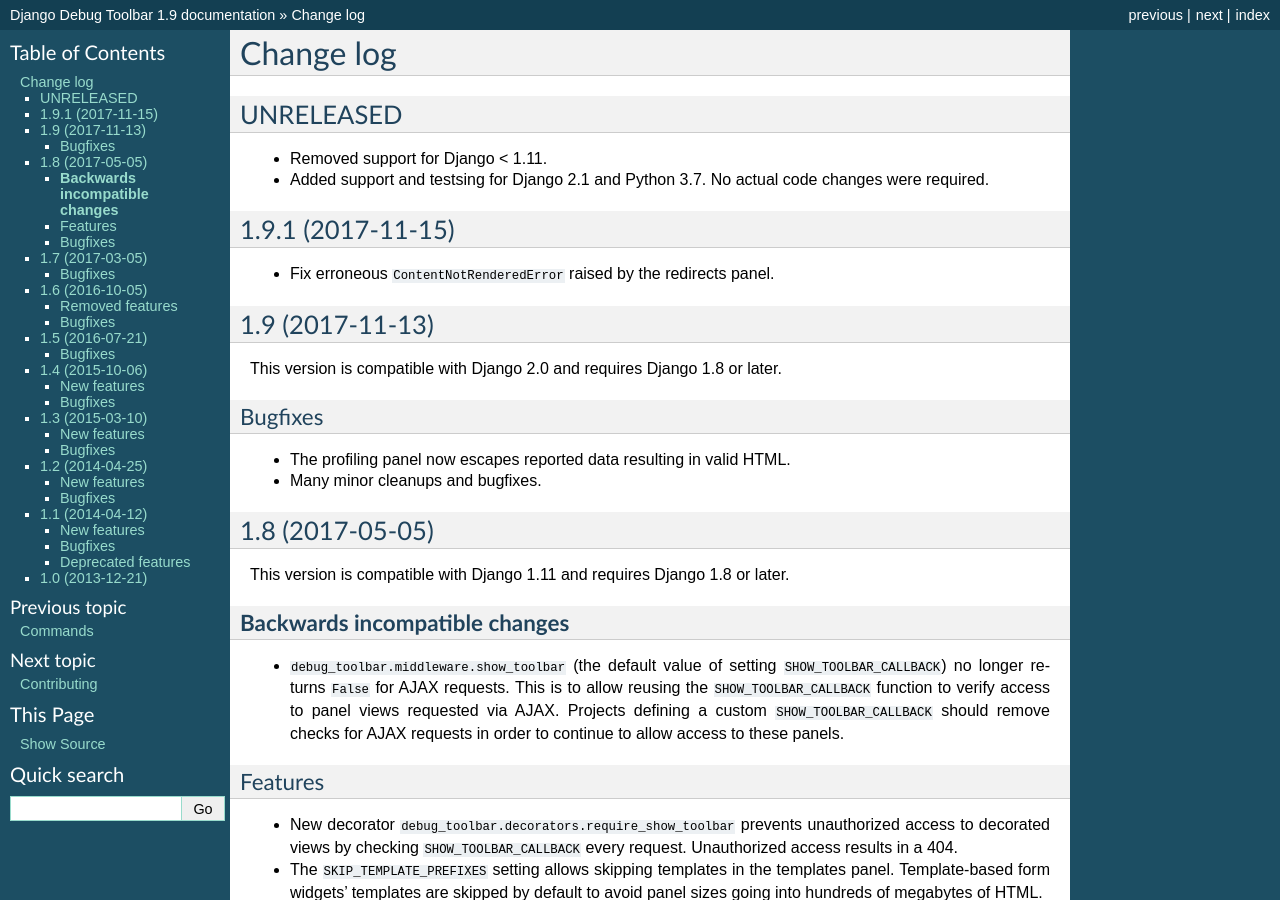
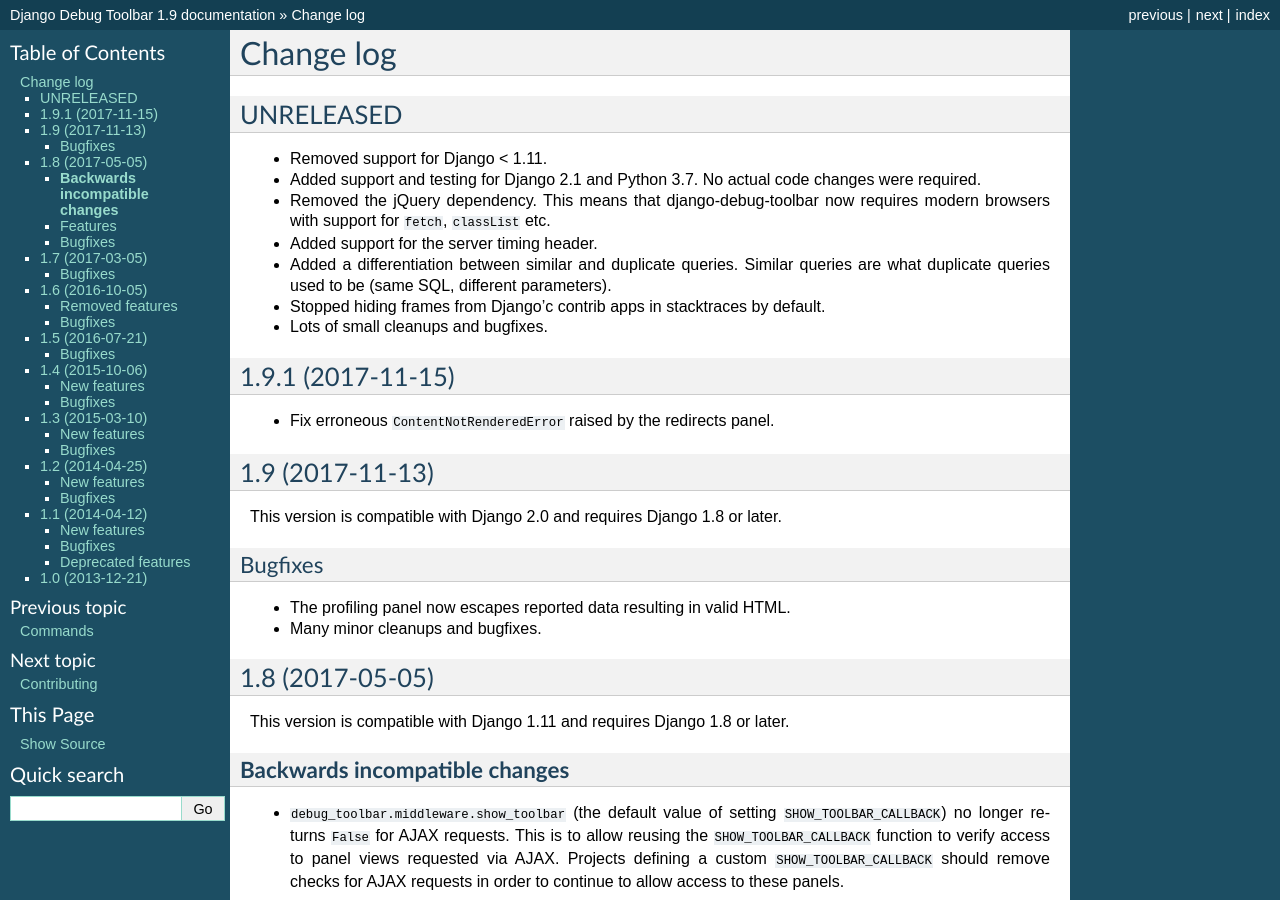
Before and after one commit to jazzband/django-debug-toolbar, a Sphinx documentation site: the page built from docs/changes.rst, in a window 1280 px wide and 900 px high. Built offline with Sphinx 7.4.7, drawn with Linux system fonts in a browser that asks for light colours.

Commit message:
Add changes to the CHANGELOG

```diff
--- a/docs/changes.rst
+++ b/docs/changes.rst
@@ -5,8 +5,18 @@
 ----------
 
 * Removed support for Django < 1.11.
-* Added support and testsing for Django 2.1 and Python 3.7. No actual code
+* Added support and testing for Django 2.1 and Python 3.7. No actual code
   changes were required.
+* Removed the jQuery dependency. This means that django-debug-toolbar
+  now requires modern browsers with support for ``fetch``, ``classList``
+  etc.
+* Added support for the server timing header.
+* Added a differentiation between similar and duplicate queries. Similar
+  queries are what duplicate queries used to be (same SQL, different
+  parameters).
+* Stopped hiding frames from Django'c contrib apps in stacktraces by
+  default.
+* Lots of small cleanups and bugfixes.
 
 1.9.1 (2017-11-15)
 ------------------
```
